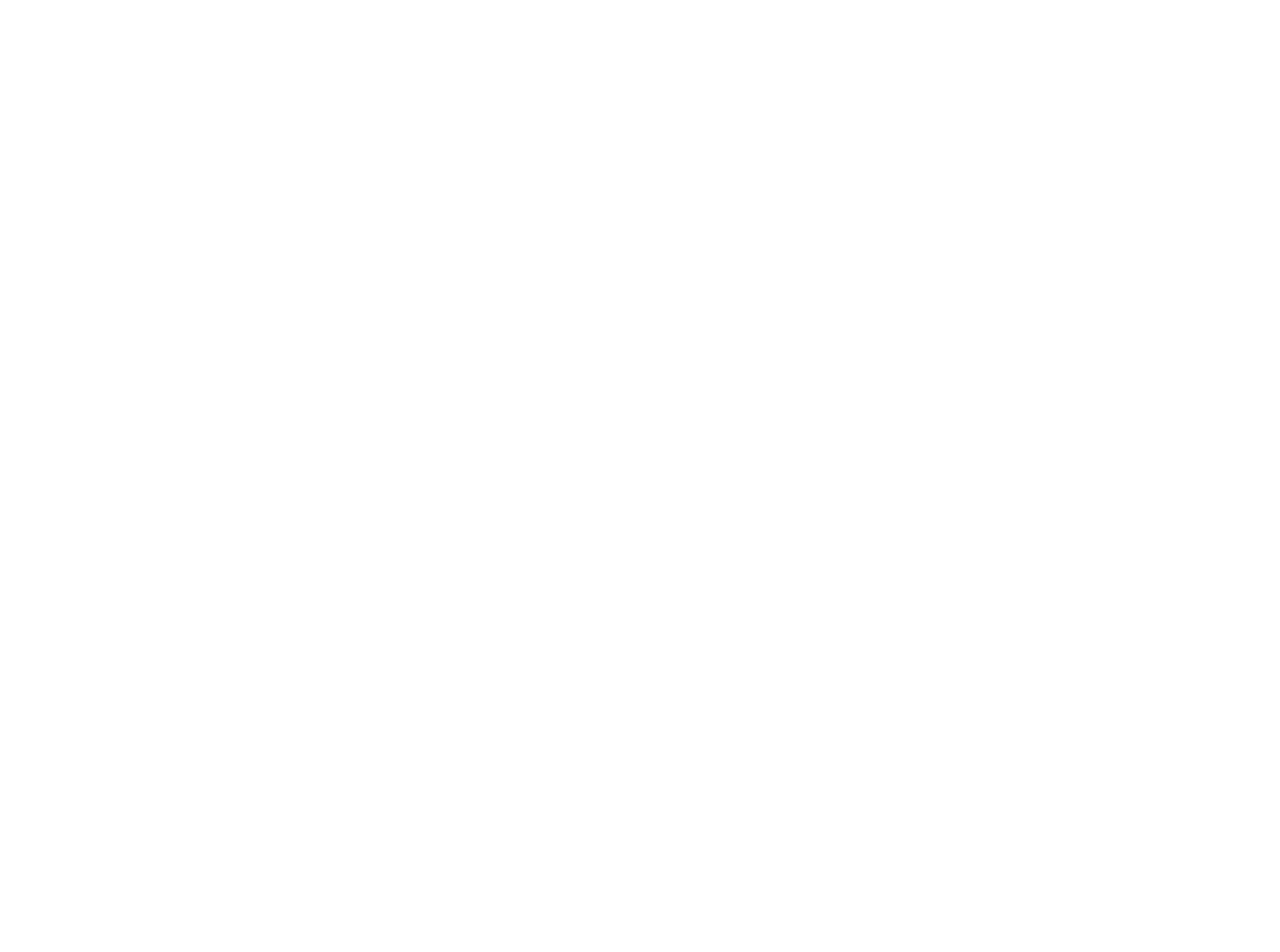
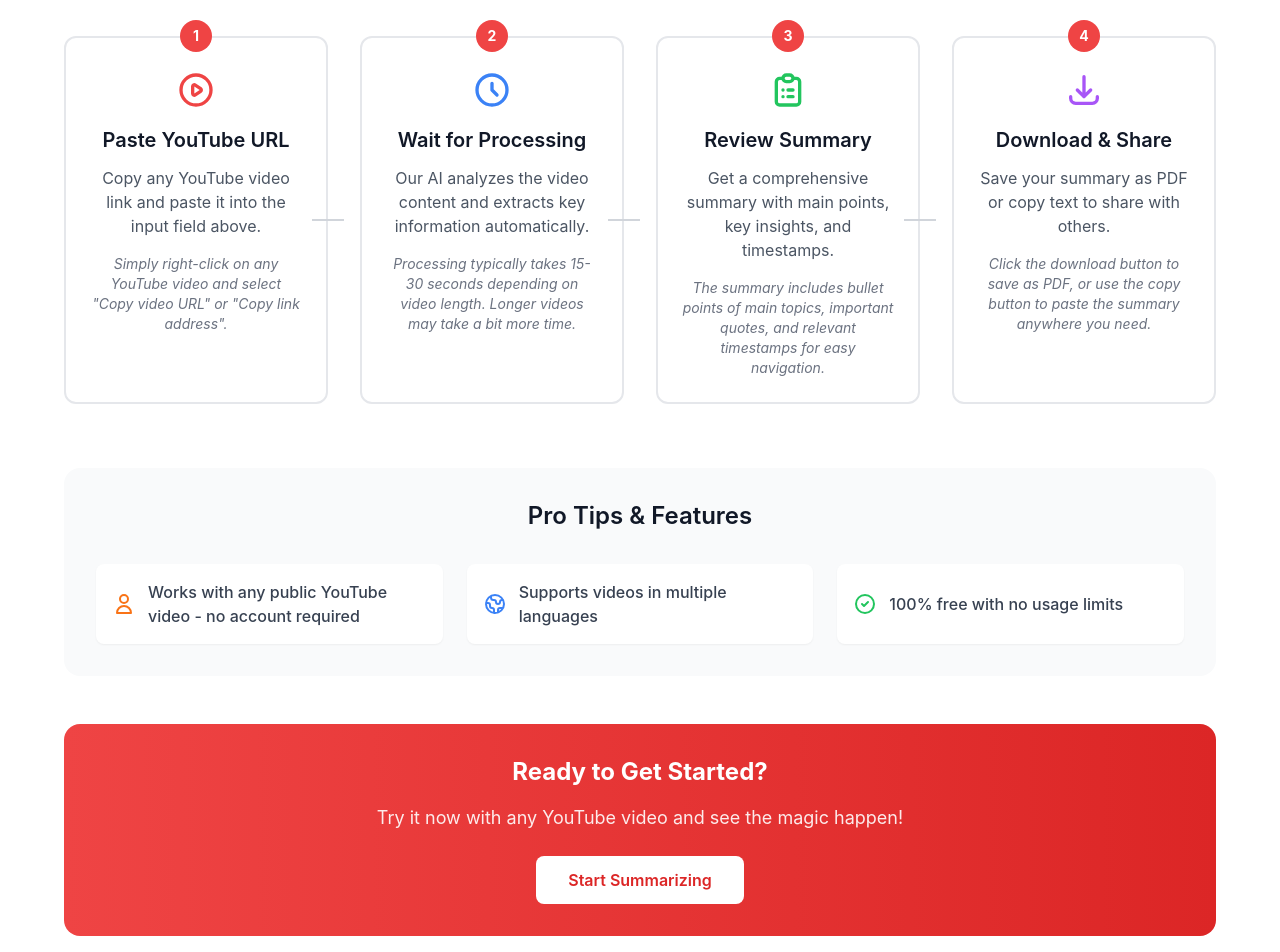
Before and after one commit to lahiruimesh/youtube-summerize-app, a React (Create React App) app in the folder client/: page / in a window 1280 px wide. Shown: the part 1600-2552 px from the top of the page. Before the commit the page ends 1472 px from the top, so only its background shows below. Built offline with nearby package versions, Linux system fonts and the light colour scheme; no server answers.

Commit message:
create guide.jsx layout

```diff
--- /dev/null
+++ b/client/src/layouts/guide.jsx
@@ -0,0 +1,144 @@
+import React from 'react';
+import { HiOutlinePlay, HiOutlineClipboardList, HiOutlineDownload, HiOutlineCheckCircle, HiOutlineClock, HiOutlineUser, HiOutlineGlobe } from 'react-icons/hi';
+import { useNavigate } from 'react-router-dom';
+
+const Guide = () => {
+
+    const navigate = useNavigate();
+
+    const handleClick = () => {
+        navigate('/summerize');
+    }
+
+  const steps = [
+    {
+      id: 1,
+      icon: <HiOutlinePlay size={40} className="text-red-500" />,
+      title: 'Paste YouTube URL',
+      description: 'Copy any YouTube video link and paste it into the input field above.',
+      details: 'Simply right-click on any YouTube video and select "Copy video URL" or "Copy link address".'
+    },
+    {
+      id: 2,
+      icon: <HiOutlineClock size={40} className="text-blue-500" />,
+      title: 'Wait for Processing',
+      description: 'Our AI analyzes the video content and extracts key information automatically.',
+      details: 'Processing typically takes 15-30 seconds depending on video length. Longer videos may take a bit more time.'
+    },
+    {
+      id: 3,
+      icon: <HiOutlineClipboardList size={40} className="text-green-500" />,
+      title: 'Review Summary',
+      description: 'Get a comprehensive summary with main points, key insights, and timestamps.',
+      details: 'The summary includes bullet points of main topics, important quotes, and relevant timestamps for easy navigation.'
+    },
+    {
+      id: 4,
+      icon: <HiOutlineDownload size={40} className="text-purple-500" />,
+      title: 'Download & Share',
+      description: 'Save your summary as PDF or copy text to share with others.',
+      details: 'Click the download button to save as PDF, or use the copy button to paste the summary anywhere you need.'
+    }
+  ];
+
+  const tips = [
+    {
+      icon: <HiOutlineUser size={24} className="text-orange-500" />,
+      text: 'Works with any public YouTube video - no account required'
+    },
+    {
+      icon: <HiOutlineGlobe size={24} className="text-blue-500" />,
+      text: 'Supports videos in multiple languages'
+    },
+    {
+      icon: <HiOutlineCheckCircle size={24} className="text-green-500" />,
+      text: '100% free with no usage limits'
+    }
+  ];
+
+  return (
+    <section className="py-16 px-4 bg-white">
+      <div className="max-w-6xl mx-auto">
+        {/* Header */}
+        <div className="text-center mb-16">
+          <h2 className="text-4xl font-bold mb-4 text-gray-900">
+            How to Use YouTube Summarizer
+          </h2>
+          <p className="text-xl text-gray-600 max-w-3xl mx-auto">
+            Get started in just 4 simple steps. Our AI-powered tool makes it easy to extract
+            key insights from any YouTube video in seconds.
+          </p>
+        </div>
+
+        {/* Step-by-Step Guide */}
+        <div className="grid grid-cols-1 md:grid-cols-2 lg:grid-cols-4 gap-8 mb-16">
+          {steps.map((step, index) => (
+            <div key={step.id} className="relative">
+              {/* Step Number */}
+              <div className="absolute -top-4 left-1/2 transform -translate-x-1/2 w-8 h-8 bg-red-500 text-white rounded-full flex items-center justify-center font-bold text-sm z-10">
+                {step.id}
+              </div>
+
+              {/* Step Card */}
+              <div className="bg-white border-2 border-gray-200 rounded-xl p-6 pt-8 text-center hover:border-red-300 hover:shadow-lg transition-all duration-300 h-full">
+                <div className="mb-4 flex justify-center">
+                  {step.icon}
+                </div>
+                <h3 className="text-xl font-semibold mb-3 text-gray-900">
+                  {step.title}
+                </h3>
+                <p className="text-gray-600 mb-4">
+                  {step.description}
+                </p>
+                <p className="text-sm text-gray-500 italic">
+                  {step.details}
+                </p>
+              </div>
+
+              {/* Connector Line */}
+              {index < steps.length - 1 && (
+                <div className="hidden lg:block absolute top-1/2 -right-4 w-8 h-0.5 bg-gray-300 transform -translate-y-1/2 z-0"></div>
+              )}
+            </div>
+          ))}
+        </div>
+
+        {/* Tips Section */}
+        <div className="bg-gray-50 rounded-2xl p-8 mb-12">
+          <h3 className="text-2xl font-semibold text-center mb-8 text-gray-900">
+            Pro Tips & Features
+          </h3>
+          <div className="grid grid-cols-1 md:grid-cols-3 gap-6">
+            {tips.map((tip, index) => (
+              <div key={index} className="flex items-center space-x-3 p-4 bg-white rounded-lg shadow-sm">
+                <div className="flex-shrink-0">
+                  {tip.icon}
+                </div>
+                <p className="text-gray-700 font-medium">
+                  {tip.text}
+                </p>
+              </div>
+            ))}
+          </div>
+        </div>
+
+        {/* Call to Action */}
+        <div className="text-center bg-gradient-to-r from-red-500 to-red-600 rounded-2xl p-8 text-white">
+          <h3 className="text-2xl font-bold mb-4">
+            Ready to Get Started?
+          </h3>
+          <p className="text-lg mb-6 opacity-90">
+            Try it now with any YouTube video and see the magic happen!
+          </p>
+          <button
+          onClick={handleClick}
+          className="bg-white text-red-600 px-8 py-3 rounded-lg font-semibold hover:bg-gray-100 transition-colors duration-200">
+            Start Summarizing
+          </button>
+        </div>
+      </div>
+    </section>
+  );
+};
+
+export default Guide;
--- a/client/src/pages/homepage.jsx
+++ b/client/src/pages/homepage.jsx
@@ -1,12 +1,14 @@
 import React from 'react';
 import Hero from '../layouts/hero';
 import Features from '../layouts/features';
+import Guide from '../layouts/guide';
 
 const Homepage = () => {
     return(
         <div>
             <Hero />
             <Features />
+            <Guide />
         </div>
     );
 };
```
